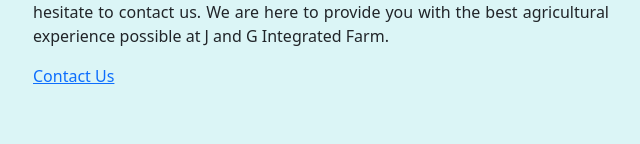
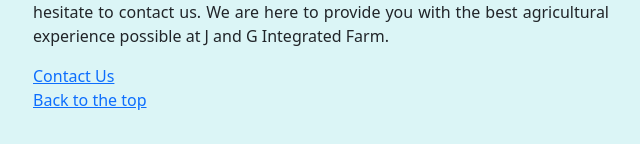
Before and after one commit to reyhandumon/jandgintegratedfarm, a plain HTML site: page FAQs.html in a window 1280 px wide. Shown: the part 2166-2310 px from the top of the page, without its empty margins (319-959 px from the left). Drawn offline with nearby package versions, Linux system fonts and the light colour scheme.

Commit message:
Update FAQs.html

```diff
--- a/FAQs.html
+++ b/FAQs.html
@@ -155,7 +155,8 @@
             are here to provide you with the best agricultural experience possible at J and G Integrated Farm.
         </p>
         <p style="margin-bottom: 100px;">
-            <a href="./contact.html">Contact Us</a>
+            <a href="./contact.html">Contact Us</a><br>
+            <a href="#top-section">Back to the top</a>
         </p>
     </div>
 
```
